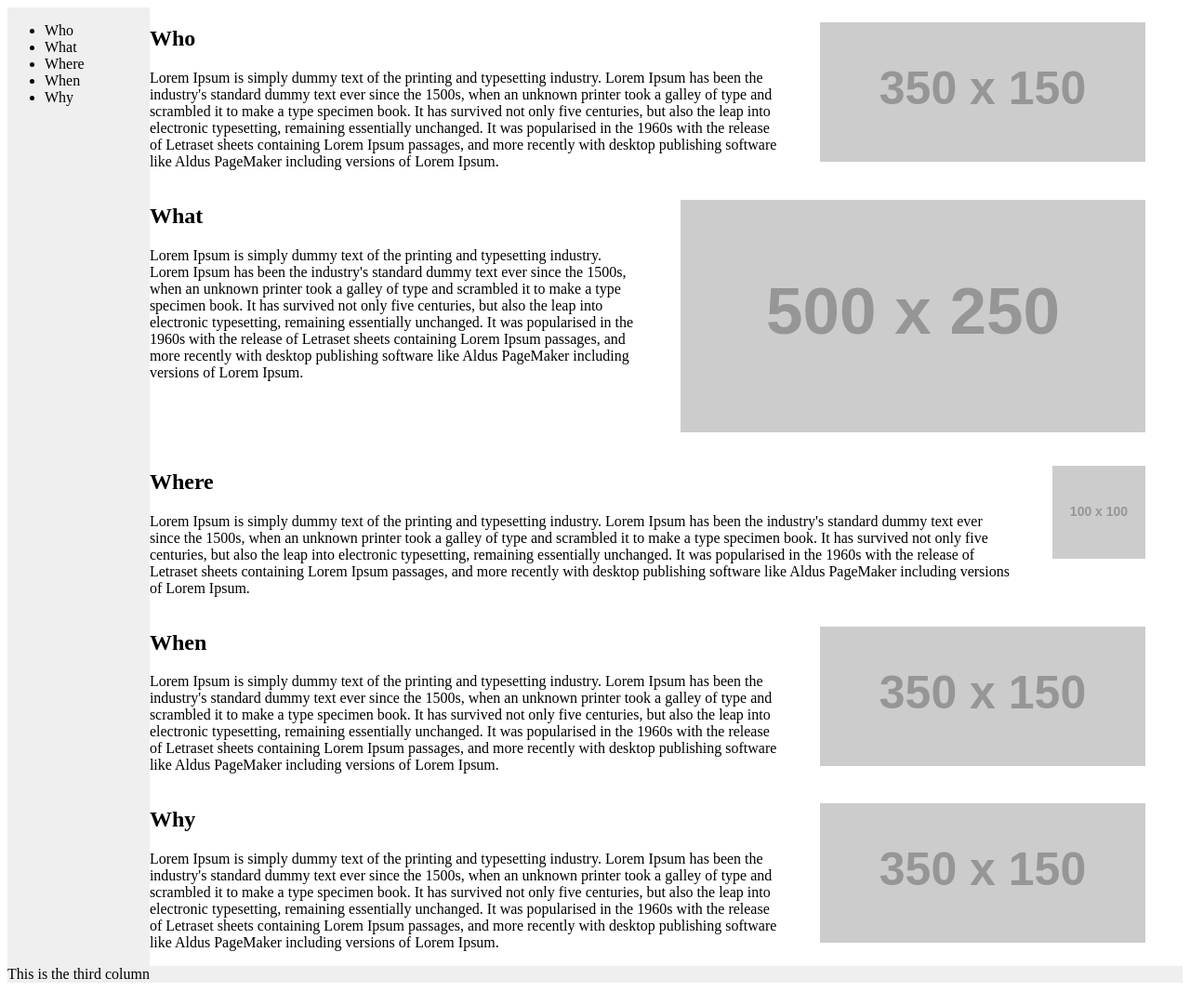
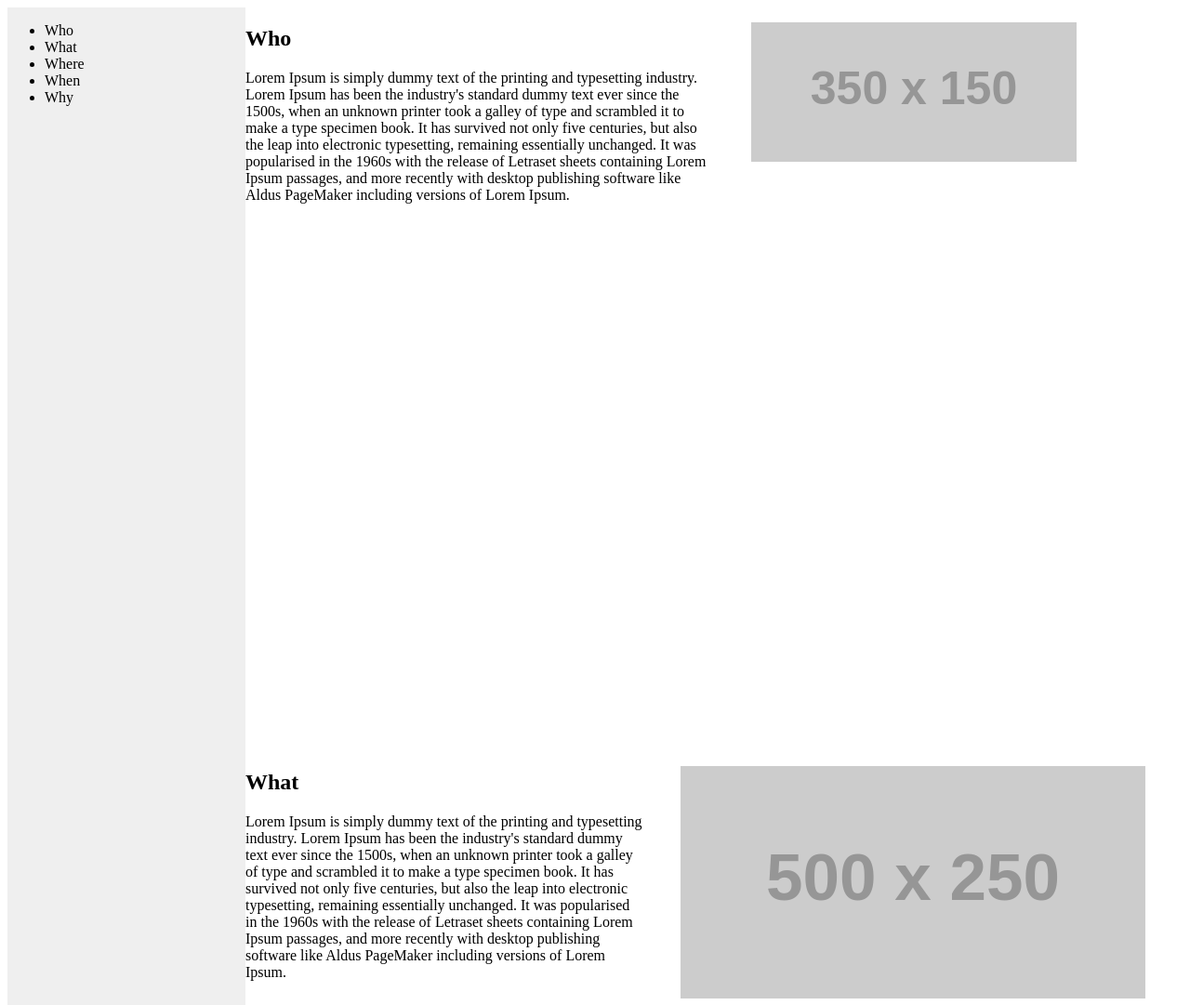
Before and after one commit to NoonanJConnor/BrokenPage, a plain HTML site: page index.html in a window 1280 px wide. Shown: the top 1081 px of the page at 93% size. Drawn offline with Linux system fonts and the light colour scheme; placeholder pictures from the web are drawn by us.

Commit message:
more columns

```diff
--- a/assets/styles.css
+++ b/assets/styles.css
@@ -1,11 +1,15 @@
+/* Grid Styles*/
 .main-container{
     background-color: #efefef;
     display: grid;
-    grid-template-columns: auto auto;
+    grid-template-columns: 20vw auto;
 }
 
 .section-container{
     background-color: white;
     display: grid;
-    grid-template-columns: auto auto;
+    grid-template-columns: 1fr 1fr;
+    height: 100vh;
 }
+
+/* Design Styles */
```
